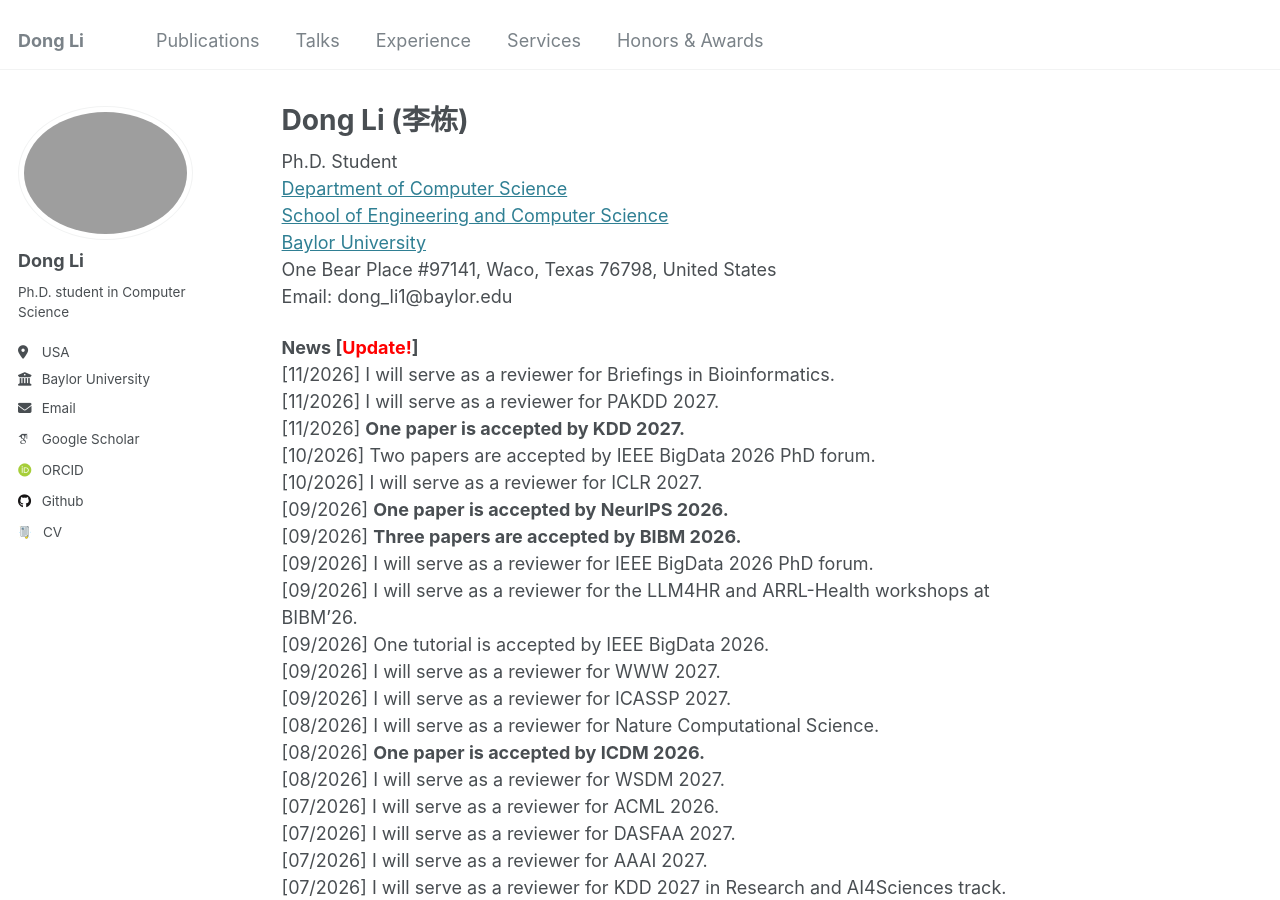
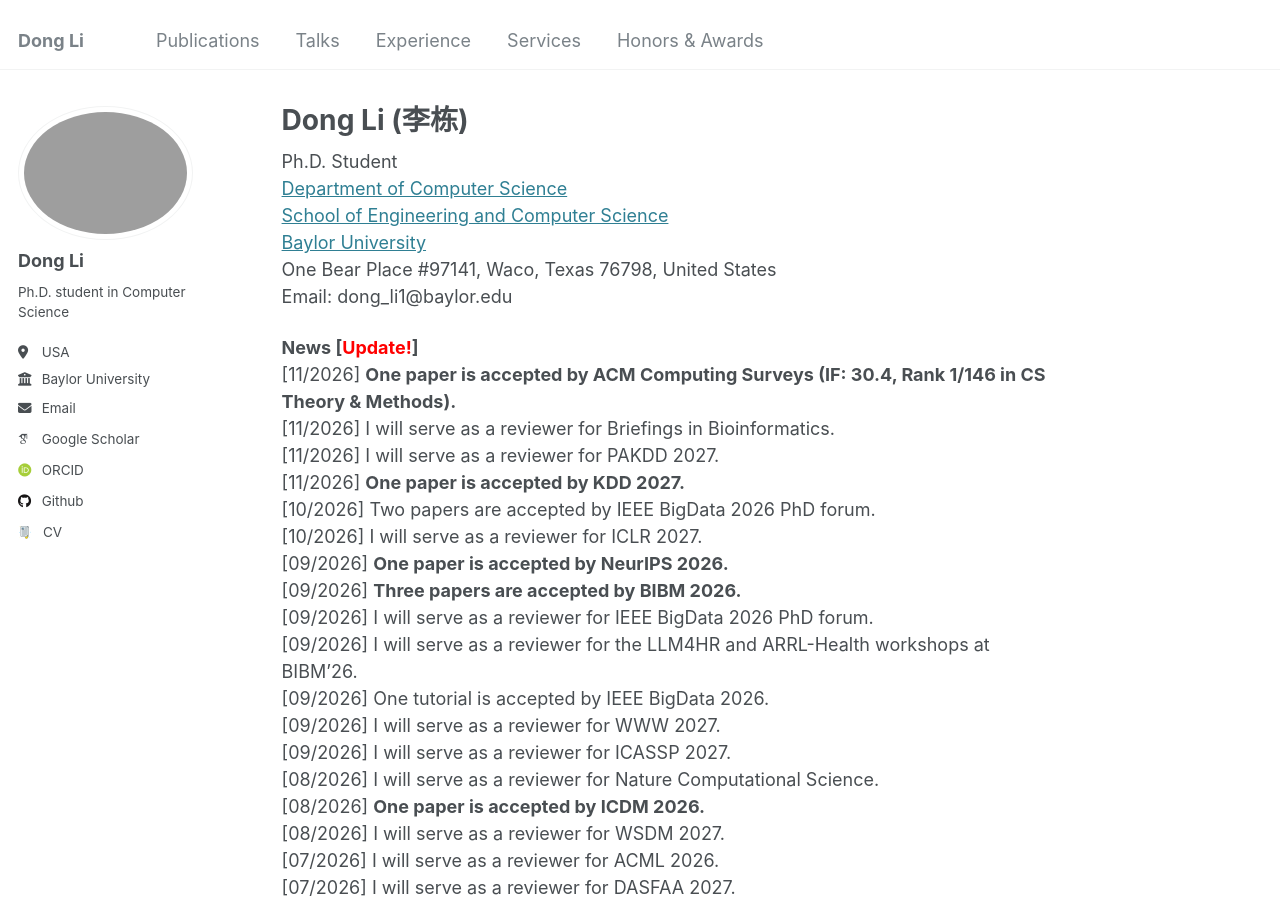
Before and after one commit to TurkeyWatanabe/dongli, a Jekyll site: the page built from _pages/about.md, in a window 1280 px wide and 900 px high. Built offline with Jekyll 4.4.1, drawn with Linux system fonts in a browser that asks for light colours; some web fonts are replaced.

Commit message:
Update about.md

```diff
--- a/_pages/about.md
+++ b/_pages/about.md
@@ -15,6 +15,7 @@ One Bear Place #97141, Waco, Texas 76798, United States<br>
 Email: dong_li1@baylor.edu
 
 **News [<span style="color:red">Update!</span>]** <br>
+[11/2026] <strong>One paper is accepted by ACM Computing Surveys (IF: 30.4, Rank 1/146 in CS Theory & Methods). </strong><br>
 [11/2026] I will serve as a reviewer for Briefings in Bioinformatics. <br>
 [11/2026] I will serve as a reviewer for PAKDD 2027. <br>
 [11/2026] <strong>One paper is accepted by KDD 2027.</strong> <br>
```
